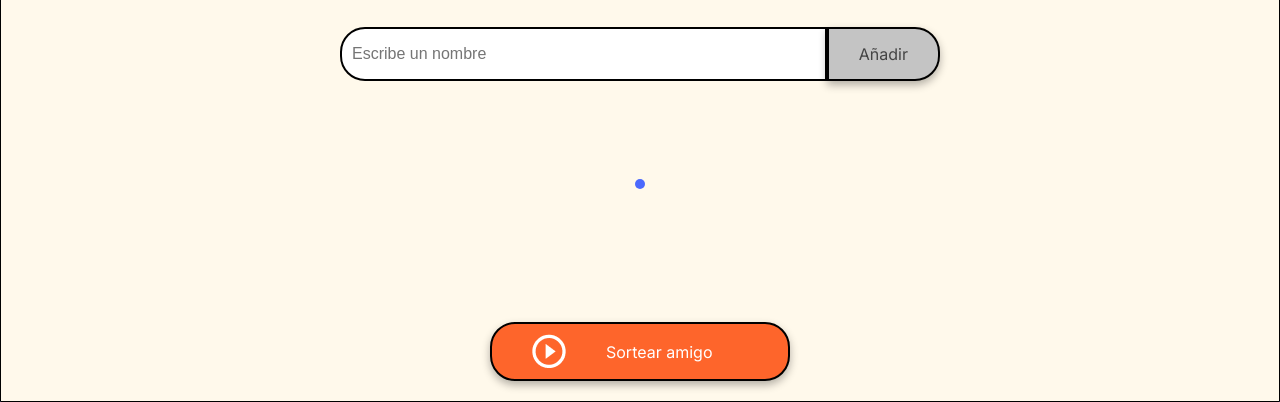
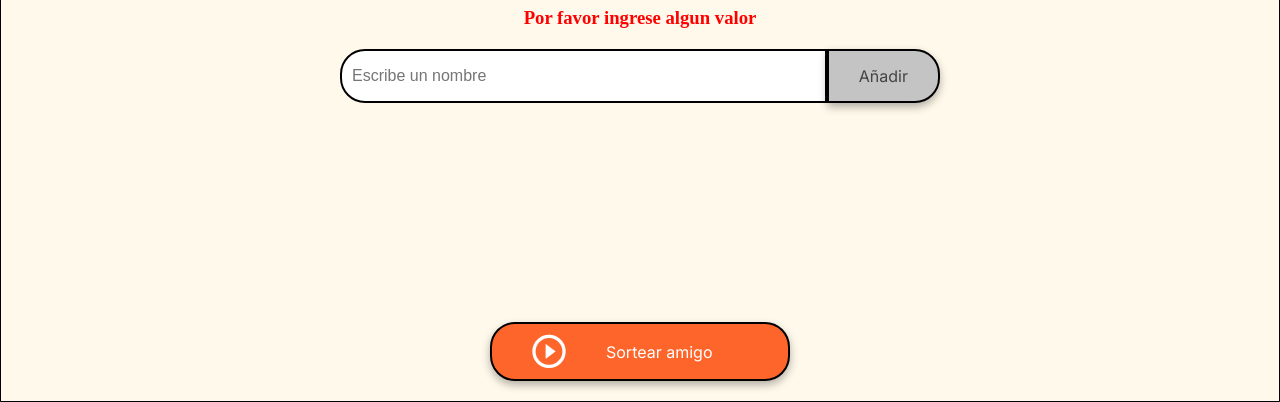
Before and after one commit to sebastianb0211/Challenge-amigo-secreto, a plain HTML site: page challenge-amigo-secreto_esp-main/index.html in a window 1280 px wide. Both pictures are taken after a click on the button "Añadir". Shown: the part 398-800 px from the top of the page. Drawn offline with Linux system fonts and the light colour scheme.

Commit message:
se generan validaciones para cuando el campo esta vacio y cuando el nombre se repite en la lista

```diff
--- a/challenge-amigo-secreto_esp-main/app.js
+++ b/challenge-amigo-secreto_esp-main/app.js
@@ -2,9 +2,23 @@ let listaNombres = []
 function agregarAmigo(){
     let amigo = document.getElementById("amigo").value
     let lista = document.getElementById("listaAmigos")
-    listaNombres.push(amigo)
-     lista.innerHTML  += `<li> <b>${amigo}<b> </li>`
-     document.getElementById("amigo").value = "";
-     console.log(listaNombres)
+    let error = document.querySelector("h3")
+
+    if (amigo == "") {
+
+        error.innerHTML = "Por favor ingrese algun valor"
+
+    }else if(listaNombres.includes(amigo)){
+
+        error.innerHTML = "Este amigo ya se encuentra en la lista"
+
+    }else{
+        listaNombres.push(amigo)
+        lista.innerHTML  += `<li> <b>${amigo}<b> </li>`
+        document.getElementById("amigo").value = "";
+        console.log(listaNombres)
+        error.innerHTML = "";
+    }
+
 
 }
--- a/challenge-amigo-secreto_esp-main/index.html
+++ b/challenge-amigo-secreto_esp-main/index.html
@@ -19,10 +19,12 @@
 
         <section class="input-section">
             <h2 class="section-title">Digite el nombre de sus amigos</h2>
+            <h3></h3>
             <div class="input-wrapper">
                 <input type="text" id="amigo" class="input-name" placeholder="Escribe un nombre">
                 <button  class="button-add" onclick="agregarAmigo()">Añadir</button>
             </div>
+
 
             <ul id="listaAmigos" class="name-list" aria-labelledby="listaAmigos" role="list"></ul>
 
--- a/challenge-amigo-secreto_esp-main/style.css
+++ b/challenge-amigo-secreto_esp-main/style.css
@@ -181,3 +181,6 @@ li{
     background-color:#4B69FD;
     color: white;
 }
+h3{
+    color: red;
+}
```
